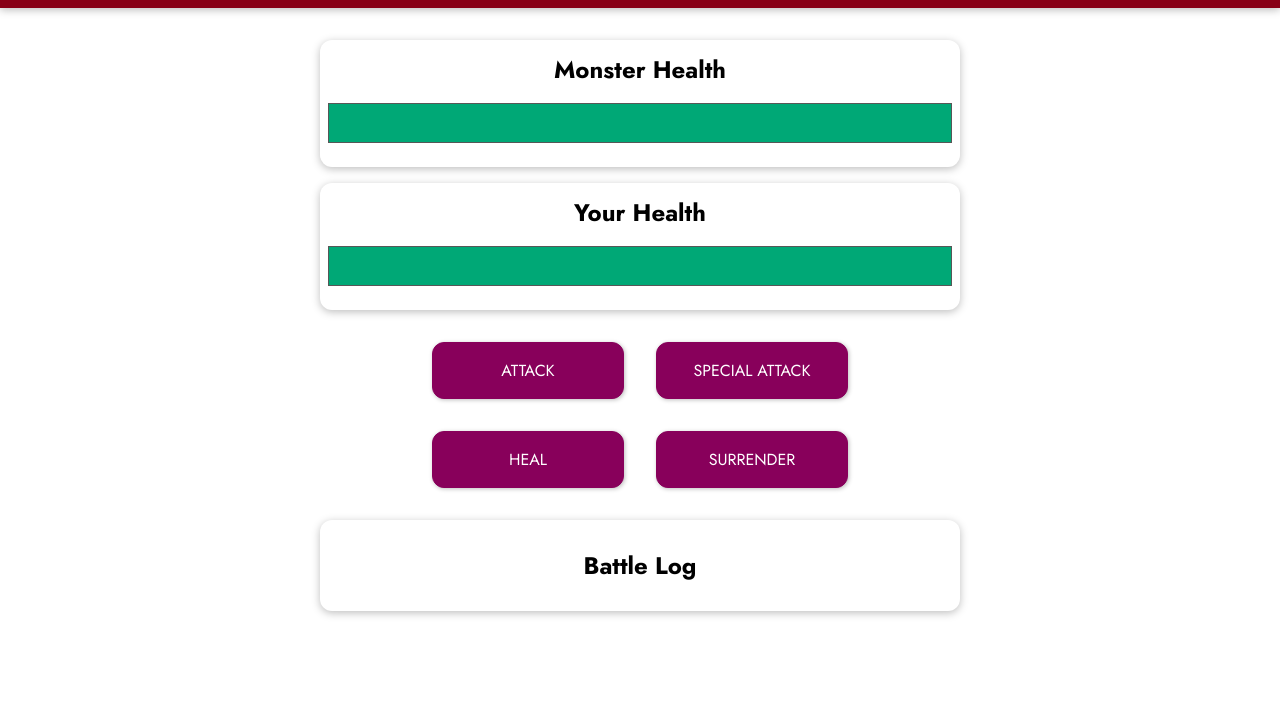
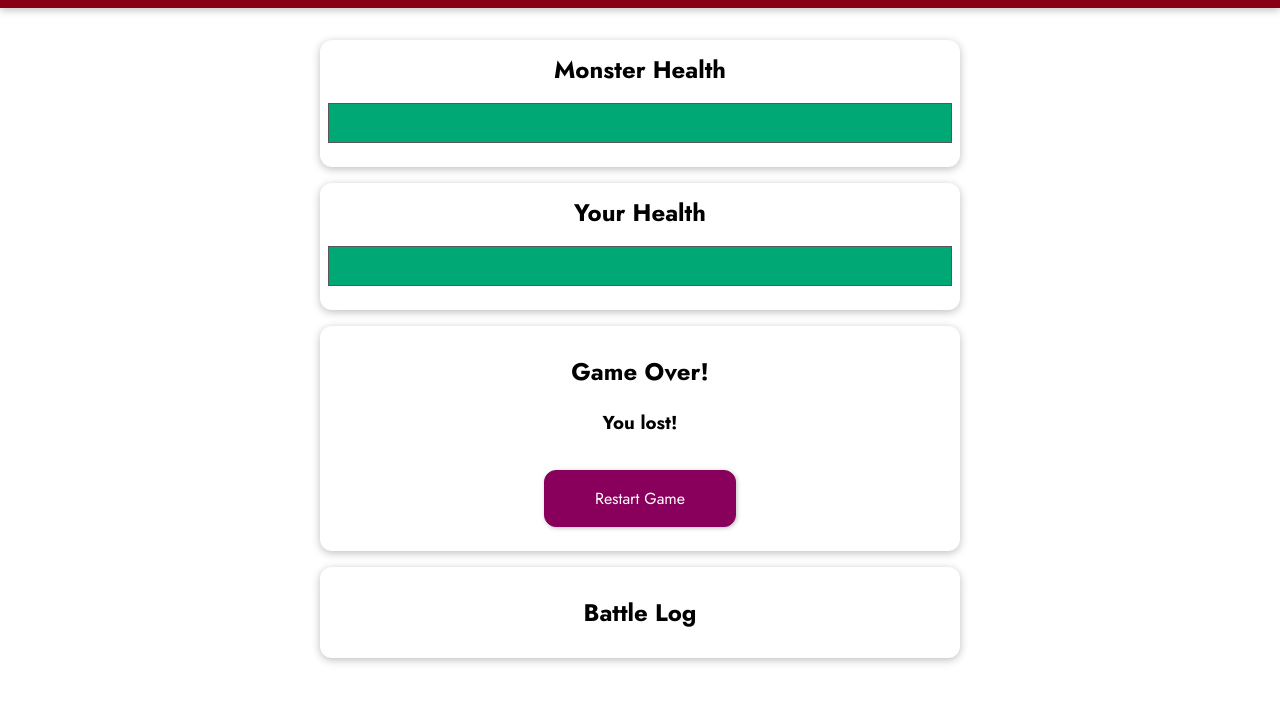
Before and after one commit to javierblancodev/monster-slayer-game, a plain HTML site: page index.html in a window 1280 px wide. Both pictures are taken after a click on the button "SURRENDER". Shown: the part 97-800 px from the top of the page. Drawn offline with nearby package versions, Linux system fonts and the light colour scheme.

Commit message:
implement surrender functionality and remove controls section if there is a winner

```diff
--- a/app.js
+++ b/app.js
@@ -77,6 +77,9 @@ const app = Vue.createApp({
       }
       this.attackPlayer();
     },
+    surrender() {
+      this.winner = 'monster';
+    },
   },
 });
 
--- a/index.html
+++ b/index.html
@@ -36,11 +36,11 @@
         <h3 v-else>Draw!</h3>
         <button @click="startGame">Restart Game</button>
       </section>
-      <section id="controls">
+      <section id="controls" v-else>
         <button @click="attackMonster">ATTACK</button>
         <button :disabled="mayUseSpecialAttack" @click="specialMonsterAttack">SPECIAL ATTACK</button>
         <button @click="healPlayer">HEAL</button>
-        <button>SURRENDER</button>
+        <button @click="surrender">SURRENDER</button>
       </section>
       <section id="log" class="container">
         <h2>Battle Log</h2>
```
